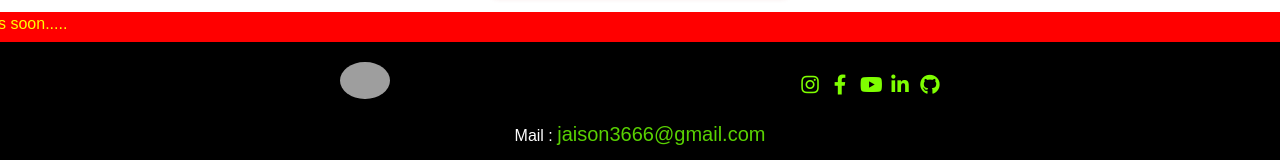
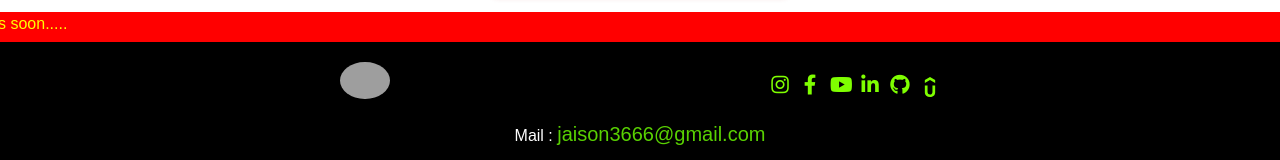
Before and after one commit to jaideepjaison/my-website, a React (Create React App) app: page /my_cources in a window 1280 px wide. Shown: the part 539-699 px from the top of the page. Built offline with nearby package versions, Linux system fonts and the light colour scheme; grey boxes are pictures that could not be loaded.

Commit message:
udemy added icon

```diff
--- a/src/Component/Footer.js
+++ b/src/Component/Footer.js
@@ -8,13 +8,9 @@ const Footer = () => {
     return (
         <>
 
-
-
-
-
 <body className='footer-body'>
 
-<link rel="stylesheet" href="https://cdnjs.cloudflare.com/ajax/libs/font-awesome/5.15.2/css/all.min.css" />
+<link rel="stylesheet" href="https://cdnjs.cloudflare.com/ajax/libs/font-awesome/5.15.4/css/all.min.css" />
   <title>Footer</title>
 
 <footer>
@@ -28,6 +24,7 @@ const Footer = () => {
       <a href="https://www.youtube.com/@codewithjaison367" target='_blank'><i className="fab fa-youtube"></i></a>
       <a href="https://www.linkedin.com/in/jaison-jaideep-lobo/" target='_blank'><i className="fab fa-linkedin-in"></i></a>
       <a href="https://github.com/jaideepjaison" target='_blank'><i className="fab fa-github"></i></a>
+      <a href="https://www.udemy.com/user/jaison-jaideep-lobo/" target='_blank'><svg xmlns="http://www.w3.org/2000/svg" width="1em" height="1em" viewBox="0 0 24 24"><path fill="currentColor" d="M12 0L5.81 3.573v3.574l6.189-3.574l6.191 3.574V3.573zM5.81 10.148v8.144c0 1.85.589 3.243 1.741 4.234S10.177 24 11.973 24s3.269-.482 4.448-1.474c1.179-.991 1.768-2.439 1.768-4.314v-8.064h-3.242v7.85c0 2.036-1.509 3.055-2.948 3.055c-1.428 0-2.947-.991-2.947-3.027v-7.878z"/></svg></a>
   </div>
 
   </div>
```
